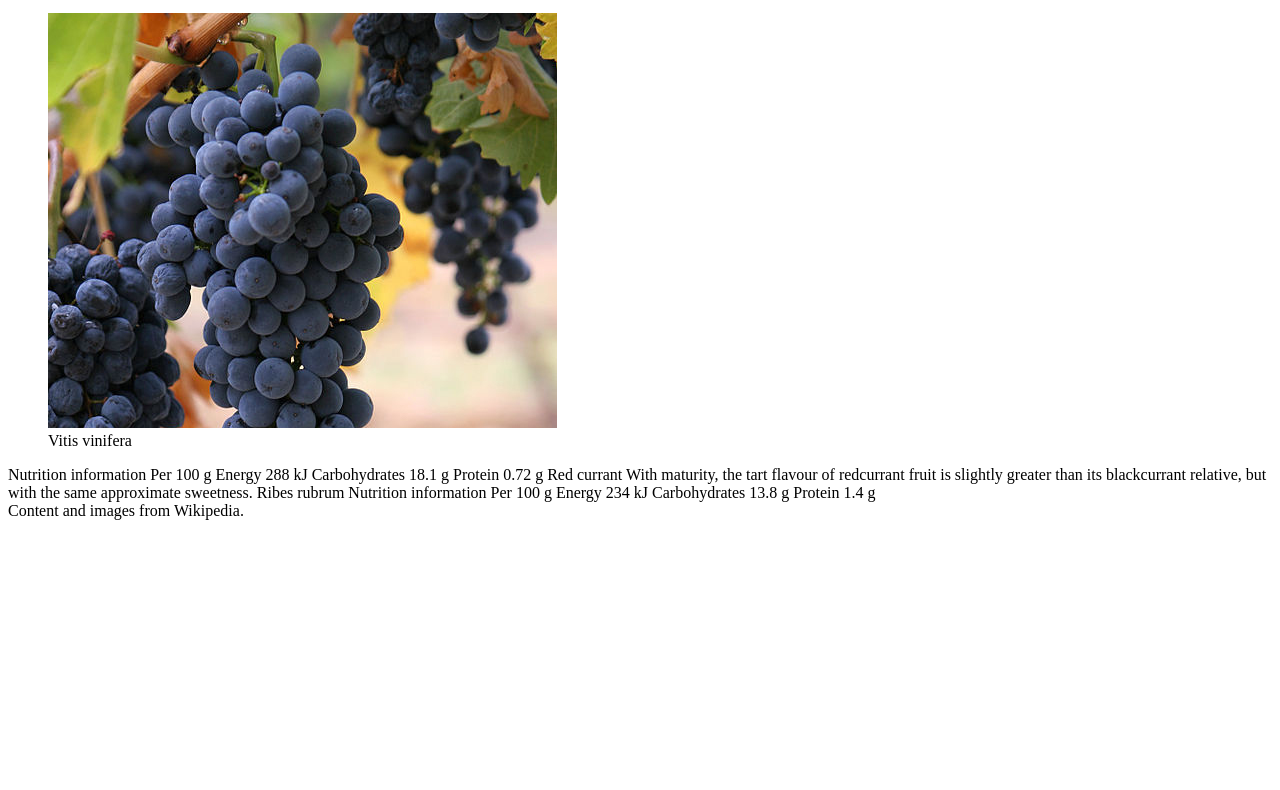
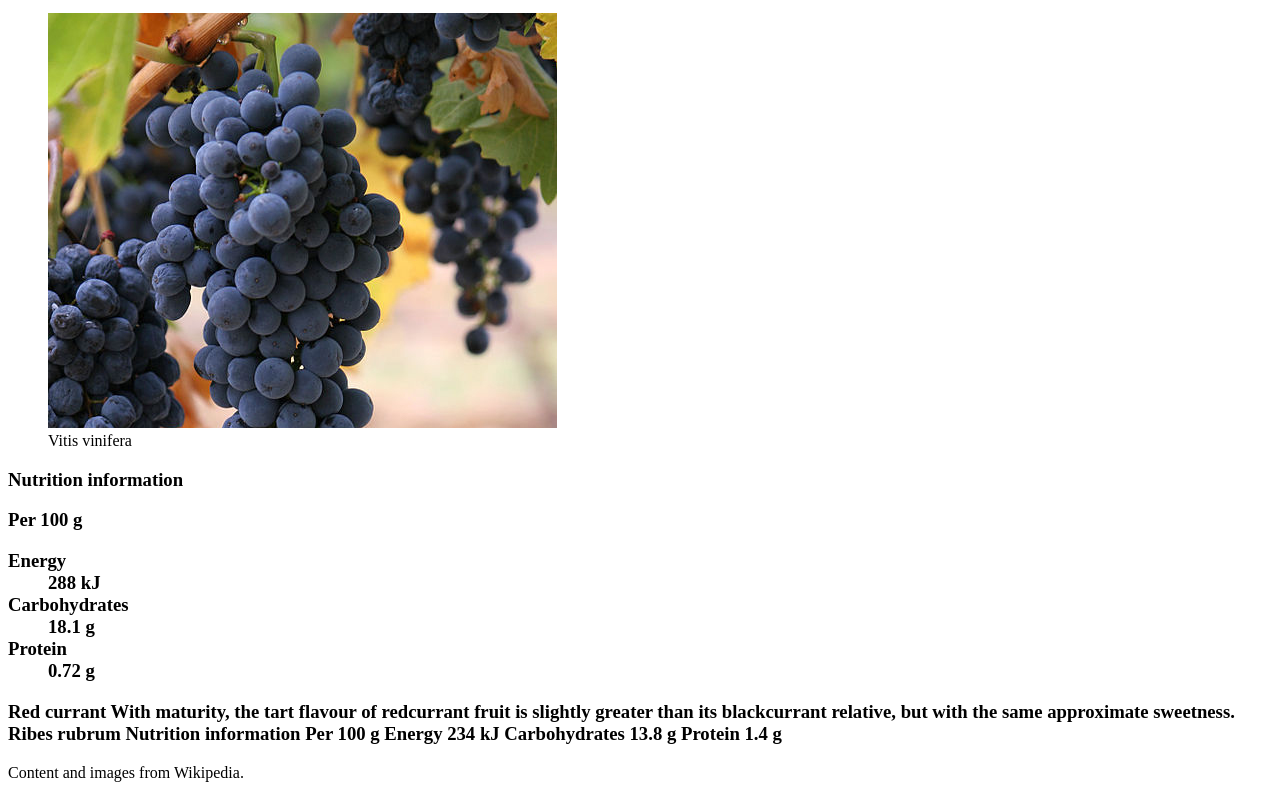
Before and after one commit to mikeybacque/dsn1674-project-1, a plain HTML site: page index.html in a window 1280 px wide. Shown: the part 1099-1889 px from the top of the page. Before the commit the page ends 1627 px from the top, so only its background shows below. Drawn offline with Linux system fonts and the light colour scheme.

Commit message:
Keywords, emphasis, description list

```diff
--- a/index.html
+++ b/index.html
@@ -22,7 +22,7 @@
   </header>
 
   <main>
-    <p>In everyday English, “berry” is a term for any small edible fruit. These “berries” are usually juicy, round, brightly coloured, sweet or sour, and do not have a stone or pit, although many seeds may be present.</p>
+    <p>In everyday English, “berry” is a term for any <b>small edible fruit</b>. These “berries” are usually <em>juicy</em>, <em>round</em>, <em>brightly coloured</em>, sweet or sour, and do not have a stone or pit, although many seeds may be present.</p>
 
     <blockquote>
       <span>“</span>
@@ -41,7 +41,7 @@
 
     <h3>Nutrition information</h3>
 
-      Per 100 g
+      <span>Per 100 g</span>
 
       <dl>
         <dt>Energy</dt>
@@ -61,12 +61,18 @@
         <figcaption>Vitis vinifera</figcaption>
       </figure>
 
-Nutrition information
+      <h3>Nutrition information<h3>
 
-Per 100 g
-Energy 288 kJ
-Carbohydrates 18.1 g
-Protein 0.72 g
+        <span>Per 100 g</span>
+
+        <dl>
+          <dt>Energy</dt>
+          <dd><data value="288">288 kJ</data></dd>
+          <dt>Carbohydrates</dt>
+          <dd><data value="18.1">18.1 g</data></dd>
+          <dt>Protein</dt>
+          <dd><data value="0.72">0.72 g</data></dd>
+        </dl>
 
 Red currant
 
```
